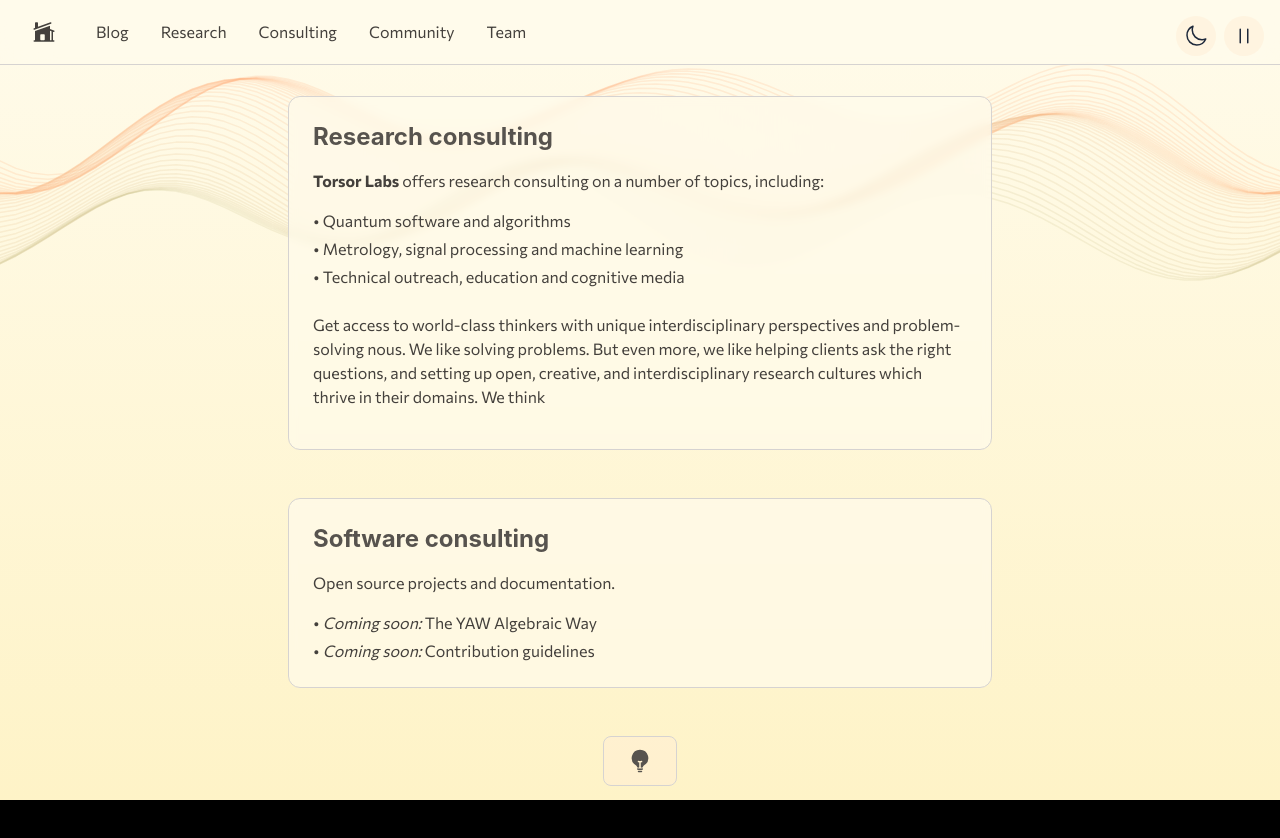
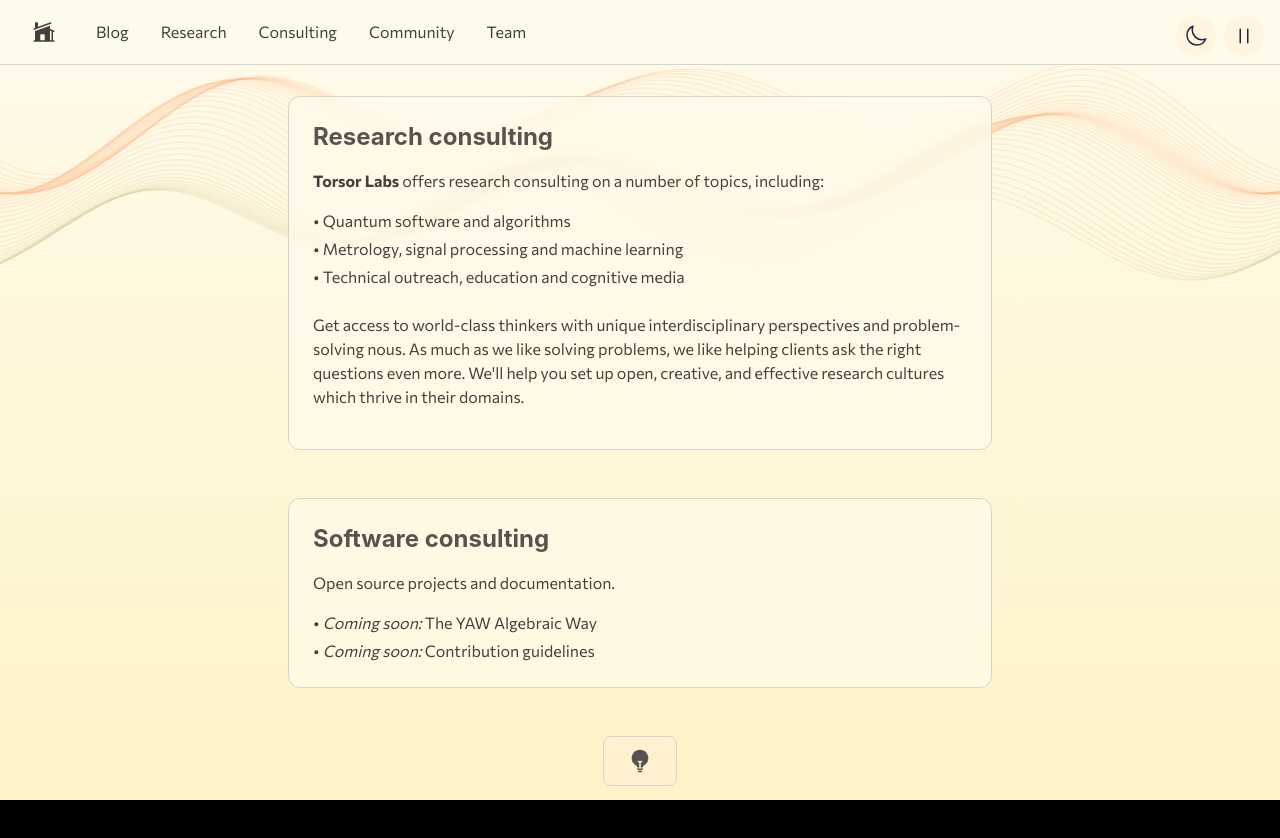
Before and after one commit to torsor-io/torsor-io, a React (Create React App) app: page /#/consulting in a window 1280 px wide. Shown: the top 838 px of the page. Built offline with nearby package versions, Linux system fonts and the light colour scheme; the HTML template or start-up script is replaced by a standard one.

Commit message:
Update index.js

```diff
--- a/src/components/ConsultingPage/index.js
+++ b/src/components/ConsultingPage/index.js
@@ -70,8 +70,8 @@ const ConsultingPage = ({ isDark, setIsDark, waveState, setWaveState }) => {
       </ul><br/>
 	  <p className="mb-4">
 	  Get access to world-class thinkers with unique interdisciplinary perspectives and problem-solving nous.
-          We like solving problems. But even more, we like helping clients ask the right questions, and setting up open, creative, and interdisciplinary
-          research cultures which thrive in their domains. We think
+          As much as we like solving problems, we like helping clients ask the right questions even more. We'll help you
+         set up open, creative, and effective research cultures which thrive in their domains.
                 </p>
               </div>
             </motion.div>
```
